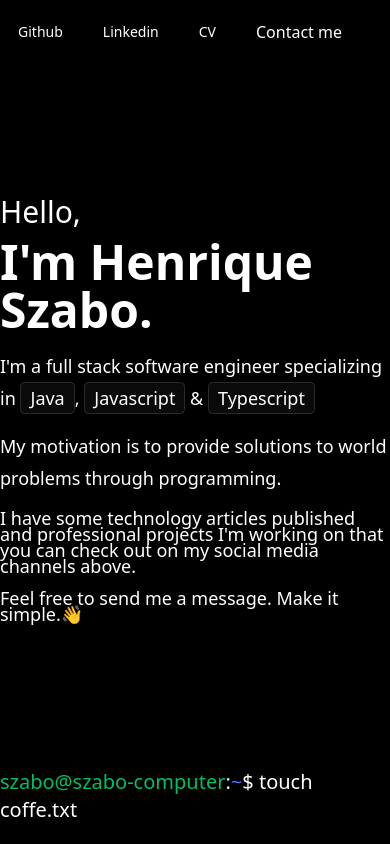
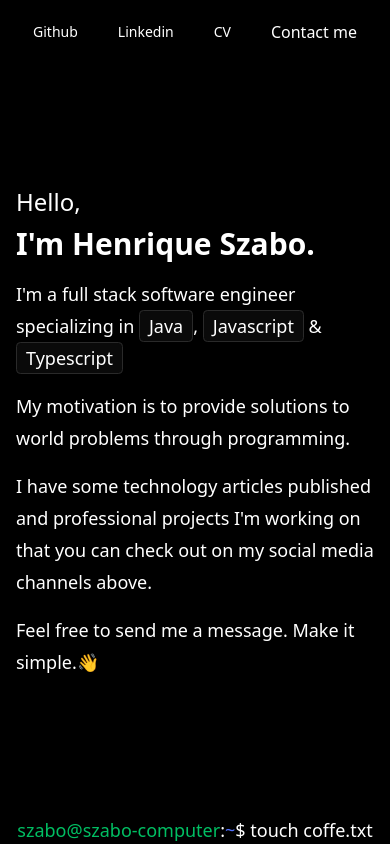
Before and after one commit to Szaboltz/my-landing-page-front, a React (Vite) app: page / in a window 390 px wide. Built offline with nearby package versions, Linux system fonts and the light colour scheme.

Commit message:
Add: Mobile version is done

```diff
--- a/src/Banner.tsx
+++ b/src/Banner.tsx
@@ -6,9 +6,9 @@ function Banner() {
     <div className="font-sans flex-col flex justify-between bg-black h-screen text-white">
       <NavBar></NavBar>
       <div className="flex h-1/2 flex-col justify-center items-center">
-        <div>
-          <span className="text-3xl">Hello,</span>
-          <h1 className="text-5xl mt-2 font-bold">I'm Henrique Szabo.</h1>
+        <div className="p-4">
+          <span className="sm:text-3xl text-2xl">Hello,</span>
+          <h1 className="sm:text-5xl text-3xl mt-2 font-bold">I'm Henrique Szabo.</h1>
           <p className="my-4 leading-8 text-lg">
             I'm a full stack software engineer specializing in{" "}
             <span className="bg-my-highlight border-my-border code">Java</span>,{" "}
@@ -24,18 +24,18 @@ function Banner() {
             My motivation is to provide solutions to world problems through
             programming.
           </p>
-          <p className="my-4 leading-4 text-lg">
+          <p className="my-4 leading-8  text-lg">
             I have some technology articles published and professional projects
             I'm working on that you can check out on my social media channels
             above.
           </p>
-          <p className="my-4 leading-4 text-lg">
+          <p className="my-4 leading-8 text-lg">
             Feel free to send me a message. Make it simple.👋
           </p>
         </div>
       </div>
-      <div className="flex justify-end text-xl font-medium">
-        <p className="mr-8 mb-5">
+      <div className="flex text-lg justify-center sm:justify-end sm:text-xl font-medium">
+        <p className="sm:mr-8 sm:mb-5">
           <span className="text-my-green">szabo@szabo-computer</span>:
           <span className="text-my-blue">~</span>$ touch coffe.txt
         </p>
--- a/src/NavBar.tsx
+++ b/src/NavBar.tsx
@@ -2,7 +2,7 @@ import NavContent from "./NavContent";
 
 function NavBar() {
   return(
-    <div className="font-sans h-16 flex items-center justify-end bg-black">
+    <div className="font-sans h-16 flex items-center justify-center sm:justify-end bg-black">
       <NavContent></NavContent>
     </div>
   );
--- a/src/NavContent.tsx
+++ b/src/NavContent.tsx
@@ -24,7 +24,7 @@ function NavContent() {
       name: "Linkedin",
       href: "https://www.linkedin.com/in/henrique-szabo-741797256/",
     },
-    { name: "CV", href: "https://drive.google.com/uc?export=download&id=1YALuuSPuHHE5aI27x3s0fKk2duHLi4nT" },
+    { name: "CV", href: environment.pdf },
     { name: "Contact me", href: "?#" },
   ];
 
@@ -145,7 +145,7 @@ function NavContent() {
   };
 
   return (
-    <div className="text-white mr-8">
+    <div className="text-white sm:mr-8">
       <ul className="flex gap-2">
         <li>
           <Button variant="ghost" asChild>
@@ -163,11 +163,7 @@ function NavContent() {
         </li>
         <li>
           <Button variant="ghost" asChild>
-            <a
-              className="font-medium text-base"
-              download={environment.pdf_name}
-              href={links[2].href}
-            >
+            <a className="font-medium text-base" href={links[2].href}>
               {links[2].name}
             </a>
           </Button>
@@ -254,11 +250,6 @@ function NavContent() {
                   )}
                 </div>
                 <DialogFooter>
-                  <DialogClose>
-                    <Button type="button" variant="outline">
-                      Close
-                    </Button>
-                  </DialogClose>
                   {isLoading ? (
                     <Button disabled>
                       <ReloadIcon className="mr-2 h-4 w-4 animate-spin" />
--- a/src/env/environment.ts
+++ b/src/env/environment.ts
@@ -1,7 +1,6 @@
 const environment = {
   url: "http://localhost:8080",
-  pdf: "",
-  pdf_name: "currículo0.pdf"
+  pdf: "https://drive.google.com/uc?export=download&id=1YALuuSPuHHE5aI27x3s0fKk2duHLi4nT",
 }
 
 export default environment
```
